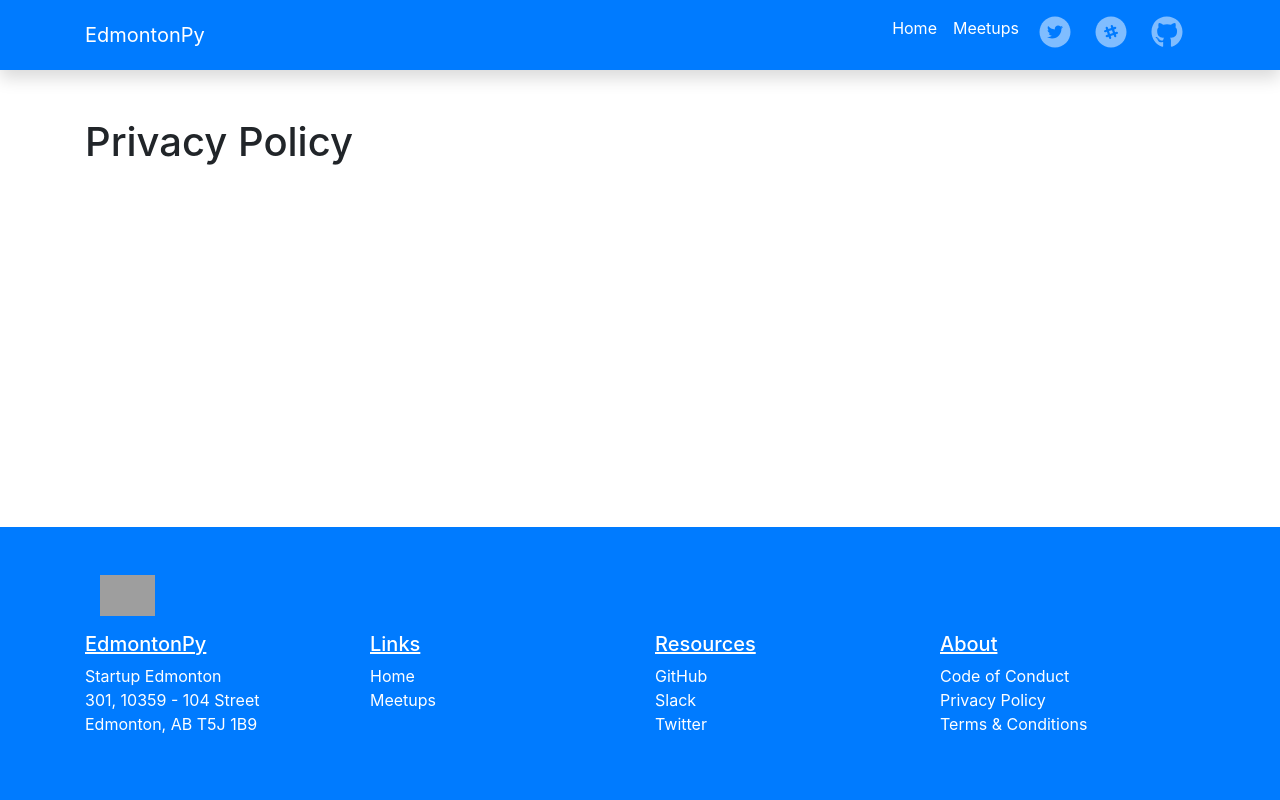
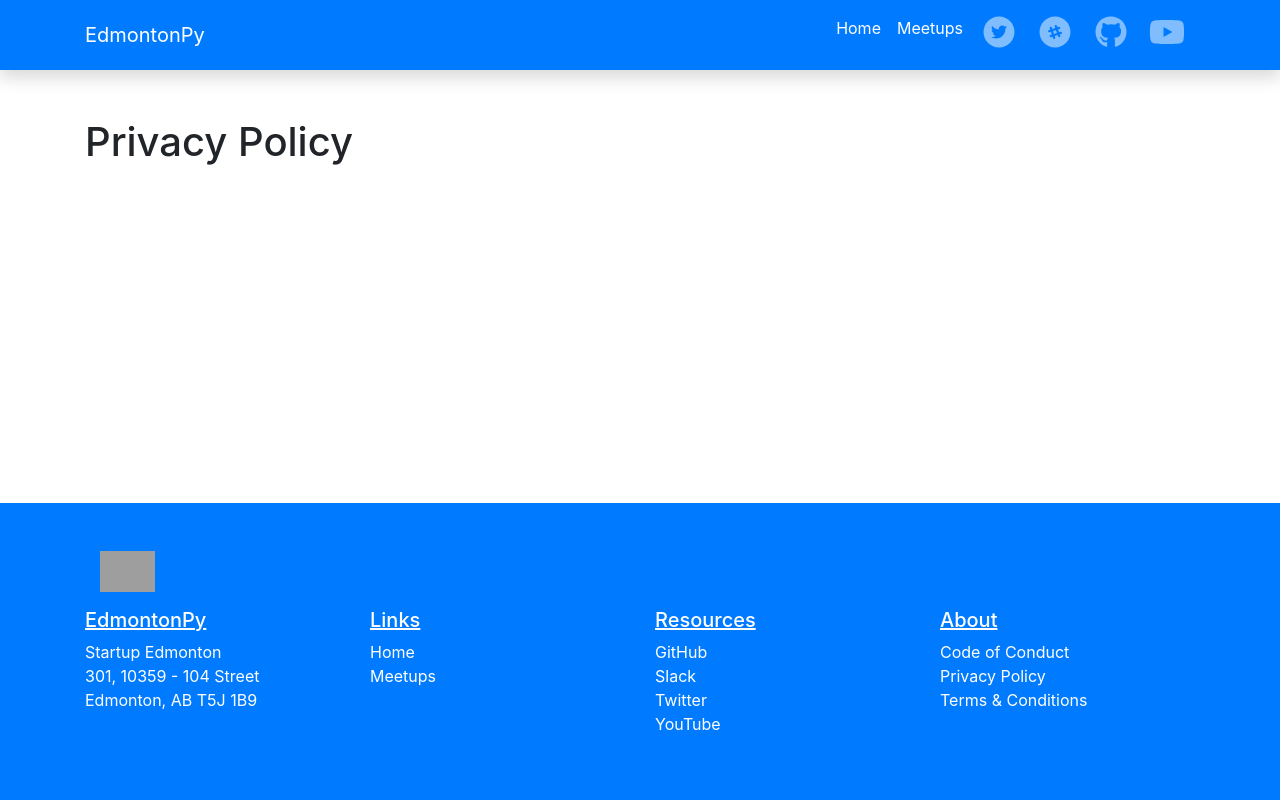
Before and after one commit to EdmontonPy/edmontonpy, a Django app: page /privacy-policy in a window 1280 px wide. Run offline with Django 3.2, Linux system fonts and the light colour scheme; parts of the project's set-up code (start-up, migrations or seed data) failed here and were passed over; some libraries are stand-ins or nearby versions; grey boxes are pictures that could not be loaded.

Commit message:
30 - Add YouTube Channel Link (#31)
* Add youtube social link on top navbar

* Add YouTube link in footer

```diff
--- a/edmontonpy/www/templates/base.html
+++ b/edmontonpy/www/templates/base.html
@@ -66,6 +66,13 @@
                   </span>
                 </a>
               </li>
+              <li class="nav-item d-none d-md-inline">
+                <a class="nav-link text-white-50" href="https://www.youtube.com/playlist?list=PLwNT4e8fY2ZiJj5NSKWWzveRlYO5nxtVn">
+                  <span class="fa-stack font-md">
+                    <i class="fab fa-youtube fa-stack-2x"></i>
+                  </span>
+                </a>
+              </li>
             </ul>
           </div>
         </div>
@@ -111,6 +118,7 @@
               <li><a class="text-white" href="https://github.com/EdmontonPy/edmontonpy">GitHub</a></li>
               <li><a class="text-white" href="https://devedmonton-invite.herokuapp.com/">Slack</a></li>
               <li><a class="text-white" href="https://twitter.com/edmontonpy">Twitter</a></li>
+              <li><a class="text-white" href="https://www.youtube.com/playlist?list=PLwNT4e8fY2ZiJj5NSKWWzveRlYO5nxtVn">YouTube</a></li>
             </ul>
           </div>
           <div class="col-6 col-md">
```
